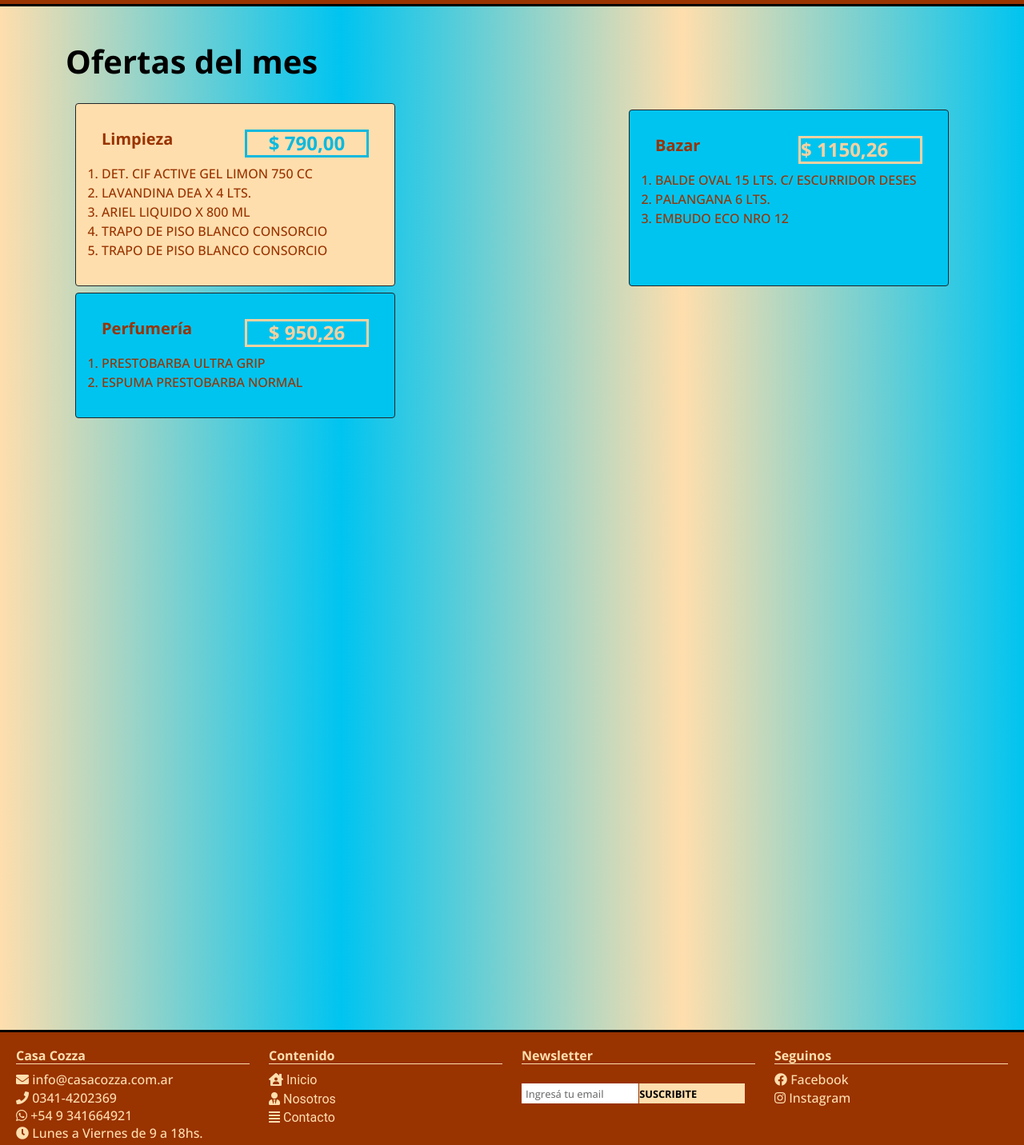
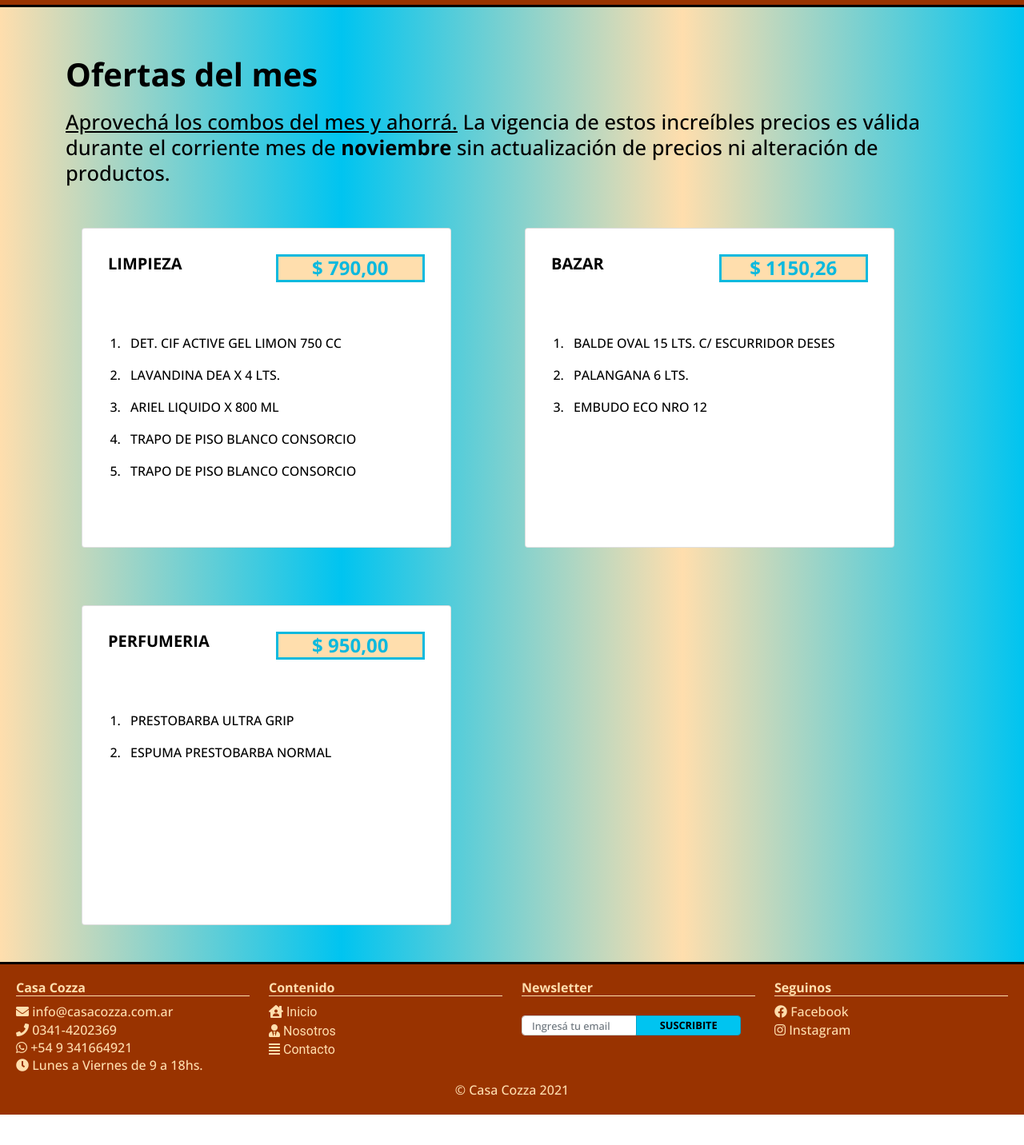
Before and after one commit to mferrayra/web-cozza, a website: page pages/ofertas.html in a window 1280 px wide. Shown: the part 101-1533 px from the top of the page at 80% size. After the commit the page ends 1495 px from the top, so only its background shows below. Drawn offline with nearby package versions, Linux system fonts and the light colour scheme.

Commit message:
bs local (node)

```diff
--- a/pages/ofertas.html
+++ b/pages/ofertas.html
@@ -7,7 +7,6 @@
 	<meta name="description" content="Ofertas: renovamos las ofertas cada mes, visitanos las veces que sea necesario y aprovechá a hacer tu ahorro en limpieza, bazar, perfumeria y/o petshop.">
 	<meta name="keywords" content="ofertas, precios bajos, promocion, promoción, cozza">
 	<link rel="icon" href="../images/logo-cozza.png" type="image/png">
-	<link href="https://cdn.jsdelivr.net/npm/bootstrap@5.1.3/dist/css/bootstrap.min.css" rel="stylesheet" integrity="sha384-1BmE4kWBq78iYhFldvKuhfTAU6auU8tT94WrHftjDbrCEXSU1oBoqyl2QvZ6jIW3" crossorigin="anonymous">
 	<link rel="stylesheet" href="../style.css">
 </head>
 <body>
@@ -59,59 +58,72 @@
 		</div>
 	</header>
 	<main>
-		<div class="container">
+		<section class="container">
 			<h1>Ofertas del mes</h1>
-			<section>
-				<ul class="container d-flex flex-wrap justify-content-between">
-					<li class="card p-3 mt-2 border border-dark limpieza__card">
-						<ol class="card-body">
-							<div class="row">
-								<div class="col-6">
-									<h5 class="card-title"><b>Limpieza</b></h5>
-								</div>
-								<div class="col-6">
+			<p class="section__compromiso">
+				<U>Aprovechá los combos del mes y ahorrá.</U> La vigencia de estos increíbles precios es válida durante el corriente mes de <b>noviembre</b> sin actualización de precios ni alteración de productos.
+			</p>
+			<ul class="row mt-5">
+				<li class="col col-12 col-md-5 p-3 mt-1 mb-5 card limpieza__card">
+					<ul class="card-body">
+						<li>
+							<ul class="row p-0">
+								<li class="col-6">
+									<h5 class="card-title"><b>LIMPIEZA</b></h5>
+								</li>
+								<li class="col-6">
 									<h4 class="card-title text-center limpieza__card__price"><b>$ 790,00</b></h4>
-								</div>
-							</div>
-							<li>DET. CIF ACTIVE GEL LIMON 750 CC</li>
-							<li>LAVANDINA DEA X 4 LTS.</li>
-							<li>ARIEL LIQUIDO X 800 ML</li>
-							<li>TRAPO DE PISO BLANCO CONSORCIO</li>
-							<li>TRAPO DE PISO BLANCO CONSORCIO</li>
-						</ol>
-					</li>
-					<li class="card p-3 mt-3 border border-dark bazar__card">
-						<ol class="card-body">
-							<div class="row">
-								<div class="col-6">
-									<h5 class="card-title"><b>Bazar</b></h5>
-								</div>
-								<div class="col-6">
-									<h4 class="card-title bazar__card__price"><b>$ 1150,26</b></h4>
-								</div>
-							</div>
-							<li>BALDE OVAL 15 LTS. C/ ESCURRIDOR DESES</li>
-							<li>PALANGANA 6 LTS.</li>
-							<li>EMBUDO ECO NRO 12</li>
-						</ol>
-					</li>
-					<li class="card p-3 mt-2 border border-dark perfumeria__card">
-						<ol class="card-body">
-							<div class="row">
-								<div class="col-6">
-									<h5 class="card-title"><b>Perfumería</b></h5>
-								</div>
-								<div class="col-6">
-									<h4 class="card-title text-center perfumeria__card__price"><b>$ 950,26</b></h4>
-								</div>
-							</div>
-							<li>PRESTOBARBA ULTRA GRIP</li>
-							<li>ESPUMA PRESTOBARBA NORMAL</li>
-						</ol>
-					</li>
-				</ul>
-			</section>
-		</div>
+								</li>
+							</ul>
+							<ol class="row mt-5">
+								<li class="col-12 p-2">DET. CIF ACTIVE GEL LIMON 750 CC</li>
+								<li class="col-12 p-2">LAVANDINA DEA X 4 LTS.</li>
+								<li class="col-12 p-2">ARIEL LIQUIDO X 800 ML</li>
+								<li class="col-12 p-2">TRAPO DE PISO BLANCO CONSORCIO</li>
+								<li class="col-12 p-2">TRAPO DE PISO BLANCO CONSORCIO</li>
+							</ol>
+						</li>
+					</ul>
+				</li>
+				<li class="col col-12 col-md-5 offset-md-1 p-3 mt-1 mb-5 card bazar__card">
+					<ul class="card-body">
+						<li>
+							<ul class="row p-0">
+								<li class="col-6">
+									<h5 class="card-title"><b>BAZAR</b></h5>
+								</li>
+								<li class="col-6">
+									<h4 class="card-title text-center limpieza__card__price"><b>$ 1150,26</b></h4>
+								</li>
+							</ul>
+							<ol class="row mt-5">
+								<li class="col-12 p-2">BALDE OVAL 15 LTS. C/ ESCURRIDOR DESES</li>
+								<li class="col-12 p-2">PALANGANA 6 LTS.</li>
+								<li class="col-12 p-2">EMBUDO ECO NRO 12</li>
+							</ol>
+						</li>
+					</ul>
+				</li>
+				<li class="col col-12 col-md-5 p-3 mt-4 card perfumeria__card">
+					<ul class="card-body">
+						<li>
+							<ul class="row p-0">
+								<li class="col-6">
+									<h5 class="card-title"><b>PERFUMERIA</b></h5>
+								</li>
+								<li class="col-6">
+									<h4 class="card-title text-center limpieza__card__price"><b>$ 950,00</b></h4>
+								</li>
+							</ul>
+							<ol class="row mt-5">
+								<li class="col-12 p-2">PRESTOBARBA ULTRA GRIP</li>
+								<li class="col-12 p-2">ESPUMA PRESTOBARBA NORMAL</li>
+							</ol>
+						</li>
+					</ul>
+				</li>
+			</ul>
+		</section>
 	</main>
 	<footer class="footer">
 		<div class="container-fluid p-3">
@@ -131,9 +143,9 @@
 				</div>
 				<div class="col col-6 col-md-3">
 					<h6 class="footer__title--boldWithBottomBorder">Newsletter</h6>
-					<div class="mt-4">
-						<input class="footer__newsletterText" type="text" placeholder="Ingresá tu email">
-						<input class="footer__newsletterButton" type="button btn-primary" value="SUSCRIBITE">
+					<div class="mt-4 d-flex">
+						<input class="form-control footer__newsletterText" type="text" placeholder="Ingresá tu email">
+						<input class="btn btn-primary footer__newsletterButton" type="button" value="SUSCRIBITE">
 					</div>
 				</div>
 				<div class="col col-6 col-md-3">
@@ -148,5 +160,7 @@
 		</div>
 	</footer>
 	<script src="https://cdn.jsdelivr.net/npm/bootstrap@5.1.3/dist/js/bootstrap.bundle.min.js" integrity="sha384-ka7Sk0Gln4gmtz2MlQnikT1wXgYsOg+OMhuP+IlRH9sENBO0LRn5q+8nbTov4+1p" crossorigin="anonymous"></script>
+	<!--para desarrollo local si no tengo internet-->
+	<!-- <script src="../node_modules/bootstrap/dist/js/bootstrap.bundle.min.js"></script> -->
 </body>
 </html>
--- a/sass/_common.scss
+++ b/sass/_common.scss
@@ -36,8 +36,7 @@ body {
 		border-bottom-style: solid;
 		border-width: 3px;
 		color: $skin-color;
-		width: 100%;
-		z-index: 1;
+		height: 110px;
 
 		/* navbar */
 		nav {
@@ -96,9 +95,9 @@ ul {
 }
 
 main {
-	padding: 15px;
+	padding: 30px;
 	background-image: linear-gradient(to right, $skin-color, $light-blue-color, $skin-color, $light-blue-color);
-	min-height: 80rem;
+	min-height: 1000px;
 }
 
 footer {
@@ -219,21 +218,18 @@ a.header__navbar__link:hover {
 		margin: 0;
 		width: 50%;
 		height: 25px;
-		background-color:  white;
-		border: solid;
-		padding-left: 5px;
-		border-style: none;
 		font-size: 0.8rem;
 	}
 
 	&__newsletterButton {
+		border-top-left-radius: 0px;
+		border-bottom-left-radius: 0px;
 		margin-left: -3px;
-		background-color: #ffdead;
 		width: 45%;
 		height: 25px;
 		font-weight: bolder;
-		border-style: none;
 		font-size: 0.8rem;
+		padding:0px;
 	}
 }
 
--- /dev/null
+++ b/sass/_custom-bs.scss
@@ -0,0 +1,7 @@
+@import "../node_modules/bootstrap/scss/functions";
+@import "../node_modules/bootstrap/scss/variables";
+@import "../node_modules/bootstrap/scss/mixins";
+
+.btn-primary {
+    @include button-variant($light-blue-color, darken($light-blue-color, 7.5%), $black-color, lighten($light-blue-color,5%), lighten($light-blue-color, 10%), $black-color);
+}
--- a/sass/_offers.scss
+++ b/sass/_offers.scss
@@ -38,9 +38,7 @@
 
 @each $rubro in limpieza, bazar, perfumeria {
 	.#{$rubro}__card {
-		background-color: if($rubro == limpieza, $skin-color, $light-blue-color);
-		color: $brown-color;
-		width: 400px;
+		height: 400px;
 
 		&__price {
 			animation-name: if($rubro == limpieza, priceSkinCard, priceLightBlueCard);
--- a/sass/main.scss
+++ b/sass/main.scss
@@ -3,6 +3,11 @@
 @import "offers";
 @import "products";
 @import "us";
+
+@import url("https://cdn.jsdelivr.net/npm/bootstrap@5.1.3/dist/css/bootstrap.min.css");
+
+/*para desarrollo local si no tengo internet*/
+/*@import "node_modules/bootstrap/dist/css/bootstrap.min.css";*/
 
 body {
 	aside {
```
Also changed, not shown: index.html (+5 -4 lines), pages/contacto.html (+6 -6 lines), pages/nosotros.html (+19 -10 lines), pages/page404.html (+2 -1 lines), pages/productos.html (+5 -4 lines), style.css.
